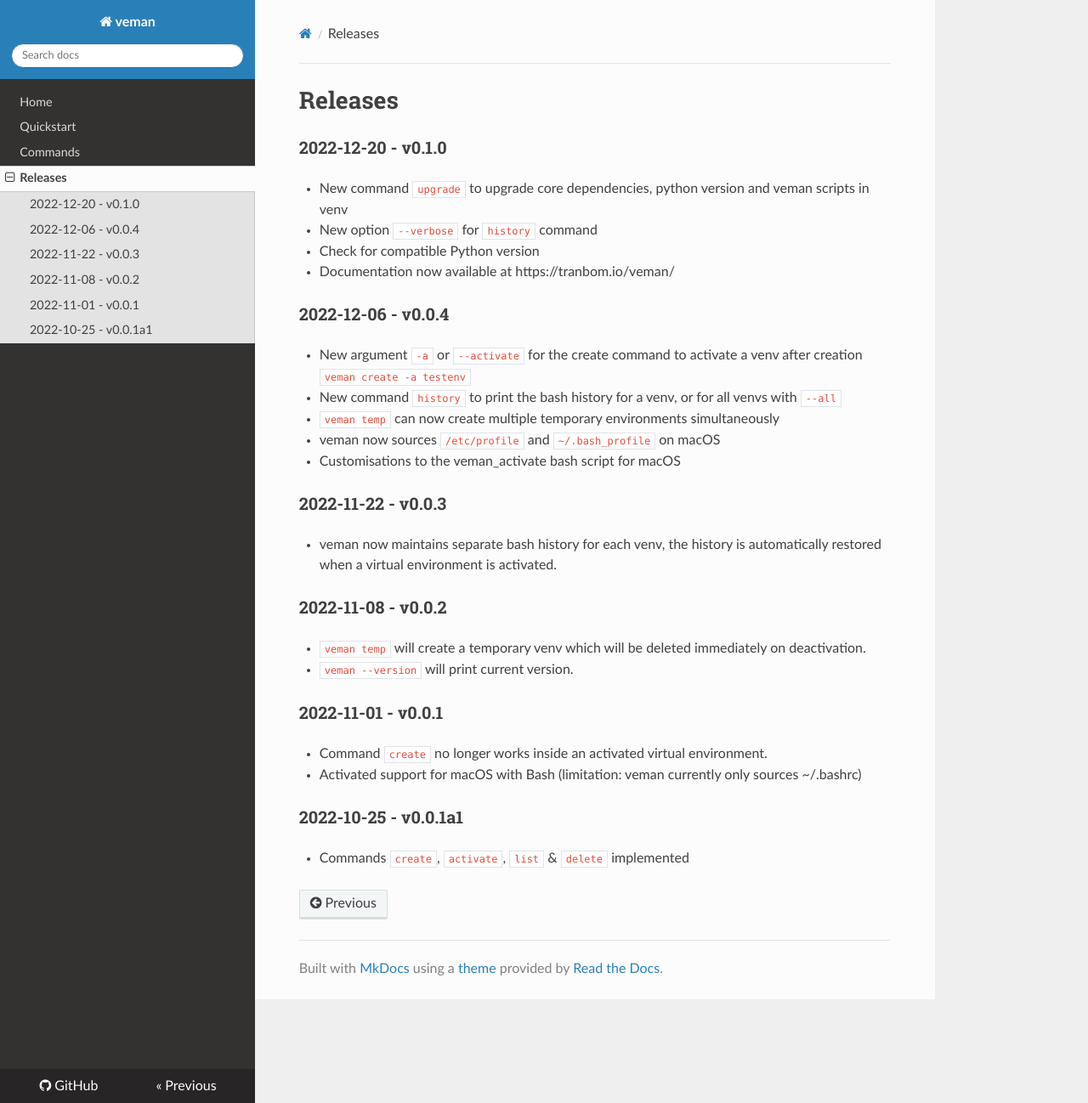
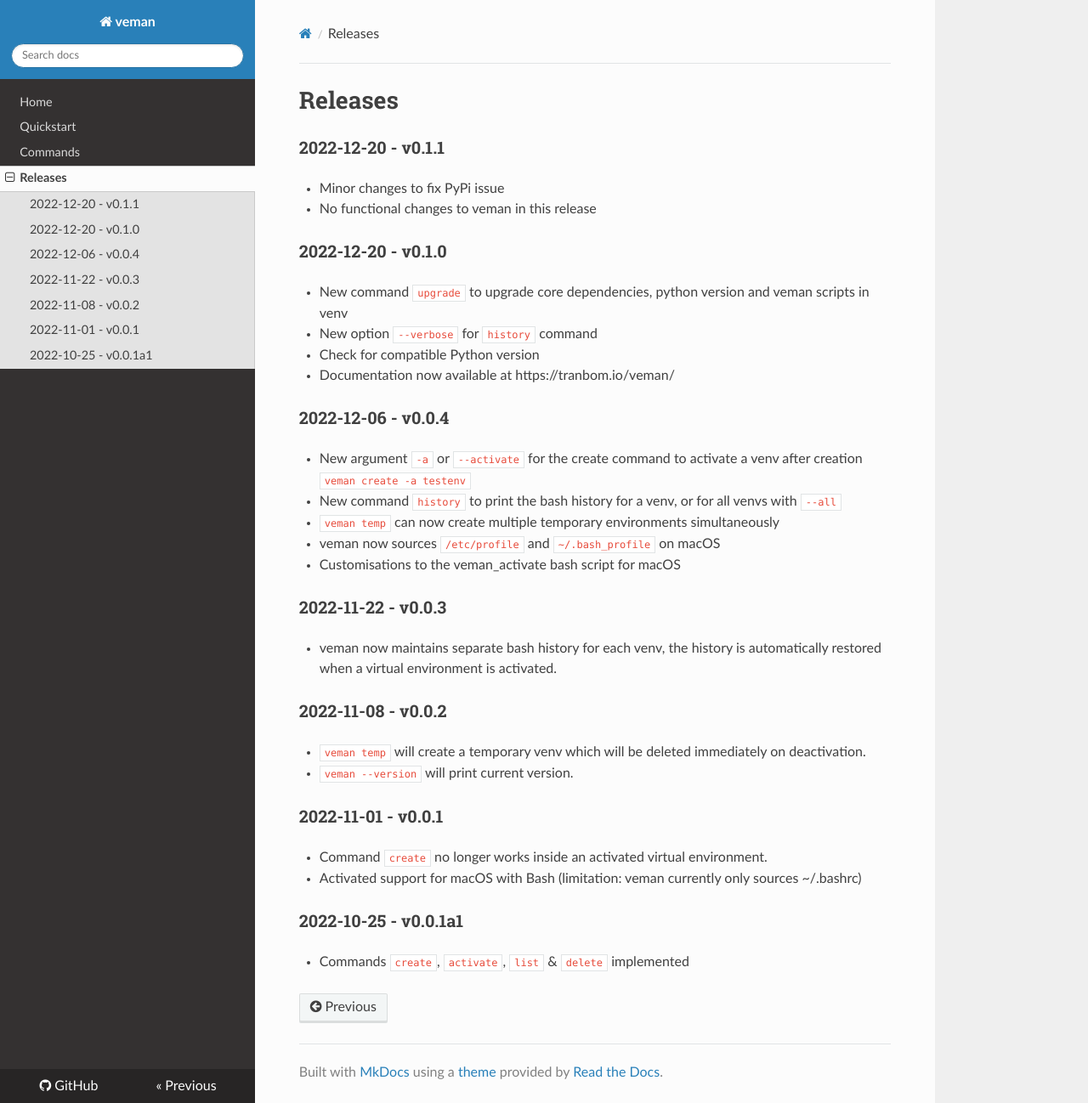
Before and after one commit to tranbom/veman, an MkDocs documentation site: the page built from docs/releases.md, in a window 1280 px wide and 1298 px high. Shown: the whole window at 85% size. Built offline with MkDocs 1.6.1, drawn with Linux system fonts in a browser that asks for light colours; nearby versions of some CDN libraries.

Commit message:
Update docs

```diff
--- a/docs/releases.md
+++ b/docs/releases.md
@@ -1,4 +1,9 @@
 # Releases
+
+### 2022-12-20 - v0.1.1
+- Minor changes to fix PyPi issue
+- No functional changes to veman in this release
+
 
 ### 2022-12-20 - v0.1.0
 - New command `upgrade` to upgrade core dependencies, python version and veman scripts in venv
```
